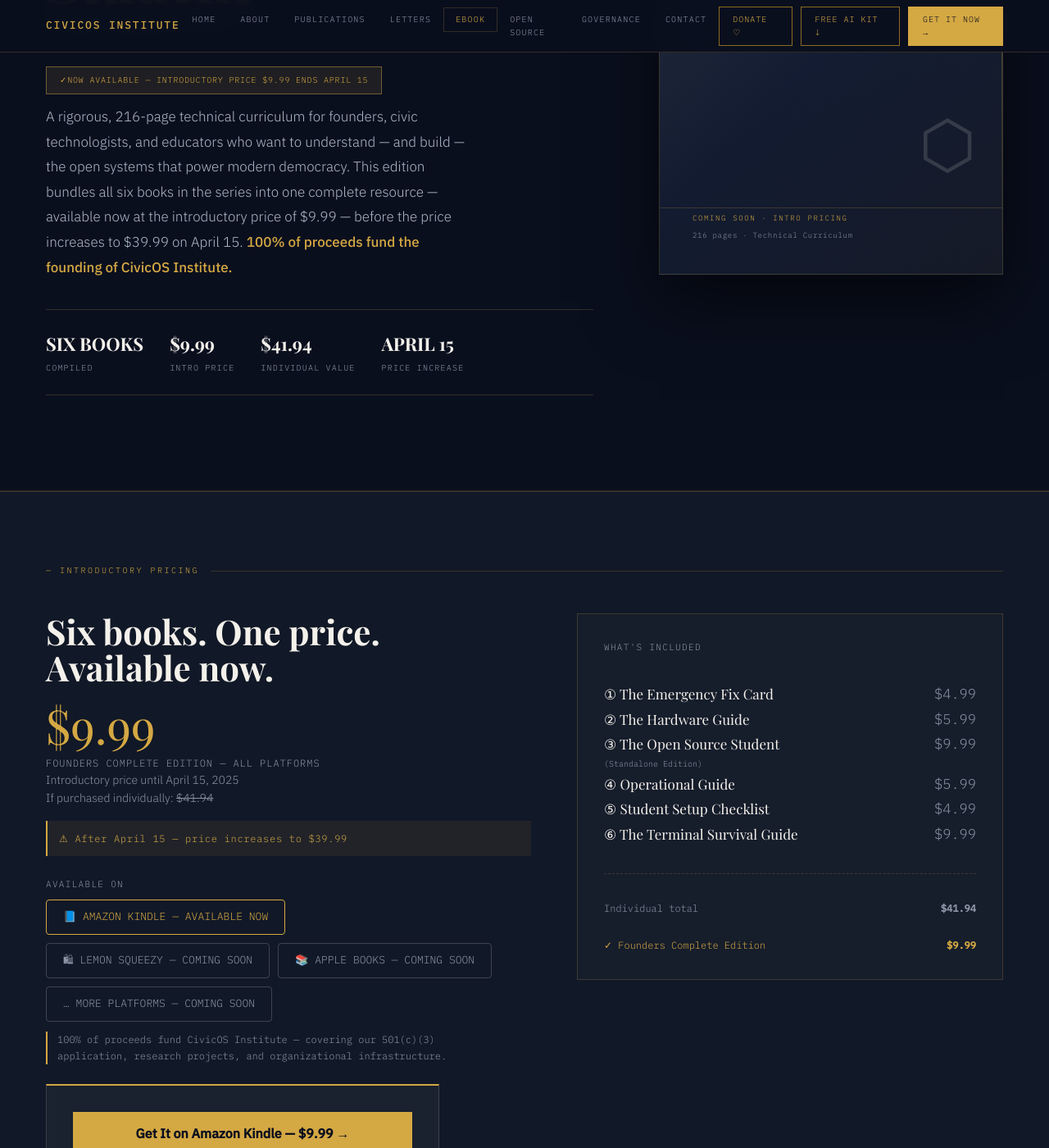
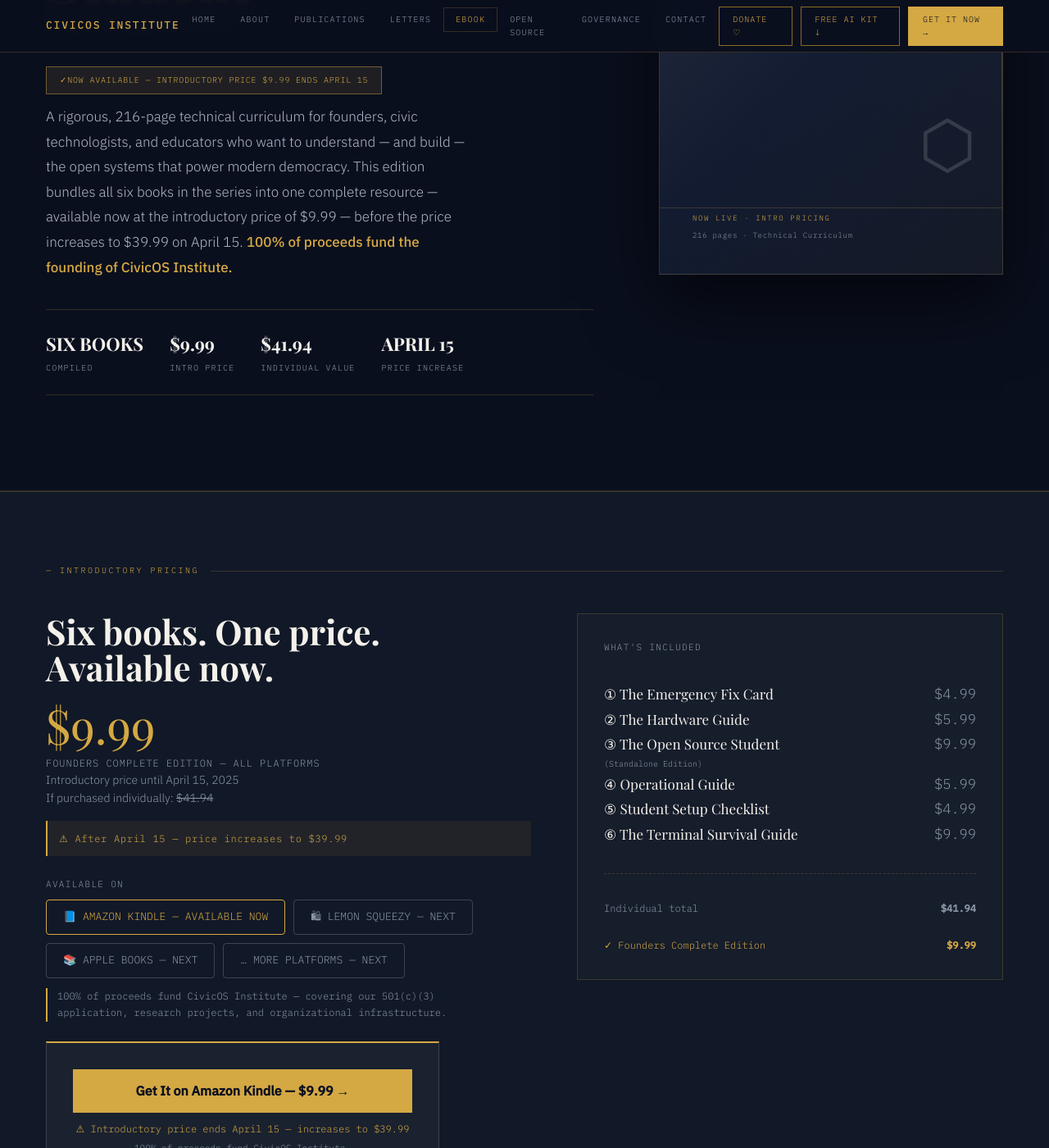
Before and after one commit to CivicOSInstitute/civicos-institute.github.io, a Jekyll site: the page built from ebook.html, in a window 1280 px wide and 1400 px high, scrolled down 385 px. Shown: the whole window at 82% size. Built offline with Jekyll 4.4.1, drawn with Linux system fonts in a browser that asks for light colours; some web fonts are replaced; some of the changed text lies outside the part shown.

Commit message:
Ebook page: flip to live purchase — available now on Amazon Kindle at .99, intro price urgency preserved, platforms updated, waitlist form removed

```diff
--- a/ebook.html
+++ b/ebook.html
@@ -41,7 +41,7 @@
         <div class="cover-geo">⬡</div>
         <div class="cover-accent"></div>
         <div class="cover-bottom">
-          <div class="cover-edition">Coming Soon · Intro Pricing</div>
+          <div class="cover-edition">Now Live · Intro Pricing</div>
           <div class="cover-pages">216 pages · Technical Curriculum</div>
         </div>
       </div>
@@ -63,9 +63,9 @@
           <div style="font-family:var(--mono);font-size:11px;letter-spacing:.12em;text-transform:uppercase;color:var(--grey);margin-bottom:10px;">AVAILABLE ON</div>
           <div style="display:flex;flex-wrap:wrap;gap:10px;">
             <span style="background:transparent;border:1px solid #D4A843;border-radius:4px;padding:10px 20px;font-family:var(--mono);font-size:13px;text-transform:uppercase;color:#D4A843;">📘 Amazon Kindle — Available Now</span>
-            <span style="background:transparent;border:1px solid rgba(244,241,235,0.2);border-radius:4px;padding:10px 20px;font-family:var(--mono);font-size:13px;text-transform:uppercase;color:#8B95A5;">🛍 Lemon Squeezy — Coming Soon</span>
-            <span style="background:transparent;border:1px solid rgba(244,241,235,0.2);border-radius:4px;padding:10px 20px;font-family:var(--mono);font-size:13px;text-transform:uppercase;color:#8B95A5;">📚 Apple Books — Coming Soon</span>
-            <span style="background:transparent;border:1px solid rgba(244,241,235,0.2);border-radius:4px;padding:10px 20px;font-family:var(--mono);font-size:13px;text-transform:uppercase;color:#8B95A5;">… More Platforms — Coming Soon</span>
+            <span style="background:transparent;border:1px solid rgba(244,241,235,0.2);border-radius:4px;padding:10px 20px;font-family:var(--mono);font-size:13px;text-transform:uppercase;color:#8B95A5;">🛍 Lemon Squeezy — Next</span>
+            <span style="background:transparent;border:1px solid rgba(244,241,235,0.2);border-radius:4px;padding:10px 20px;font-family:var(--mono);font-size:13px;text-transform:uppercase;color:#8B95A5;">📚 Apple Books — Next</span>
+            <span style="background:transparent;border:1px solid rgba(244,241,235,0.2);border-radius:4px;padding:10px 20px;font-family:var(--mono);font-size:13px;text-transform:uppercase;color:#8B95A5;">… More Platforms — Next</span>
           </div>
           <p style="margin-top:12px;border-left:2px solid var(--amber);padding-left:12px;font-family:var(--mono);font-size:12px;color:#8B95A5;line-height:1.7;">100% of proceeds fund CivicOS Institute — covering our 501(c)(3) application, research projects, and organizational infrastructure.</p>
         </div>
@@ -165,7 +165,7 @@
           <span class="faq-q-text">What formats is the book available in?</span>
           <span class="faq-toggle">+</span>
         </div>
-        <div class="faq-a">The Open Source Student: Founders Complete Edition is coming soon across Amazon, Lemon Squeezy, Apple Books, and additional platforms. Introductory pricing is $9.99 through April 15, after which the Founders Complete Edition increases to $39.99.</div>
+        <div class="faq-a">The Open Source Student: Founders Complete Edition is now live on Amazon Kindle, with Lemon Squeezy, Apple Books, and additional platforms to follow. Introductory pricing is $9.99 through April 15, after which the Founders Complete Edition increases to $39.99.</div>
       </div>
       <div class="faq-item">
         <div class="faq-q" onclick="toggleFaq(this)">
@@ -199,7 +199,7 @@
   </section>
 
   <!-- Bottom CTA -->
-  <!-- Waitlist form removed: book is now live on Amazon Kindle. -->
+  <!-- Live purchase block -->
 
   <div class="ebook-cta fi">
     <div>
@@ -209,6 +209,6 @@
     </div>
     <div class="ebook-cta-right">
       <a href="https://www.amazon.com/dp/B0GQ5JM6LT" target="_blank" rel="noopener" class="btn-primary" style="font-size:13px;padding:16px 32px;">Get It on Amazon Kindle — $9.99 →</a>
-      <p style="font-family:var(--mono);font-size:10px;color:var(--grey);text-align:right;margin-top:8px;">Coming soon on Amazon · Lemon Squeezy · Apple Books</p>
+      <p style="font-family:var(--mono);font-size:10px;color:var(--grey);text-align:right;margin-top:8px;">Live on Amazon Kindle · Lemon Squeezy + Apple Books Next</p>
     </div>
   </div>
```
